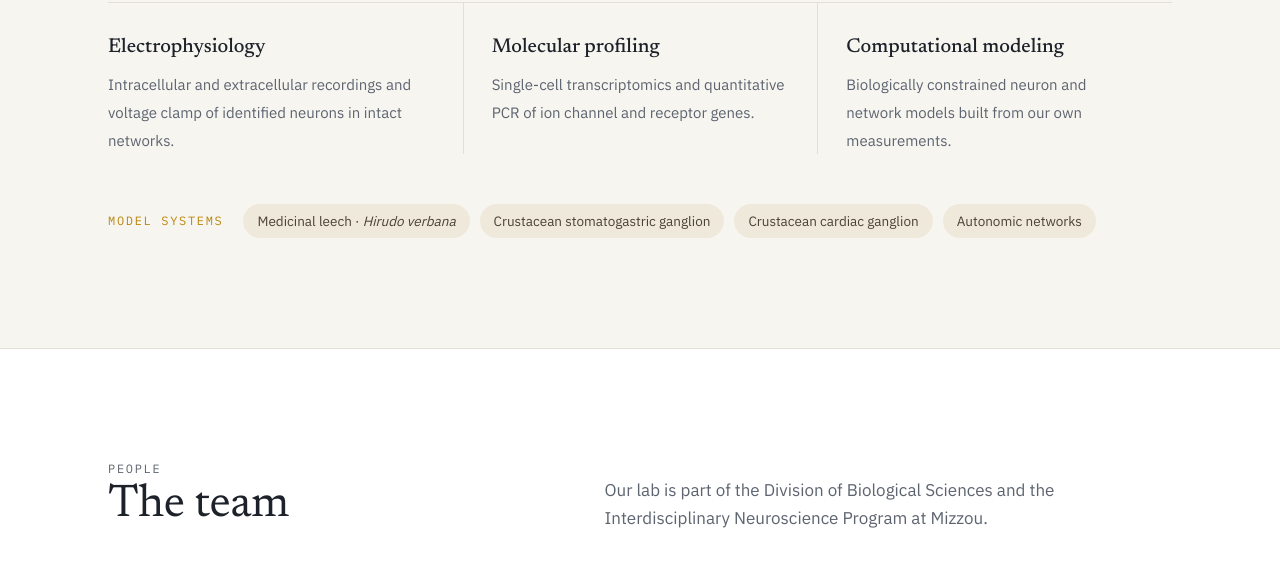
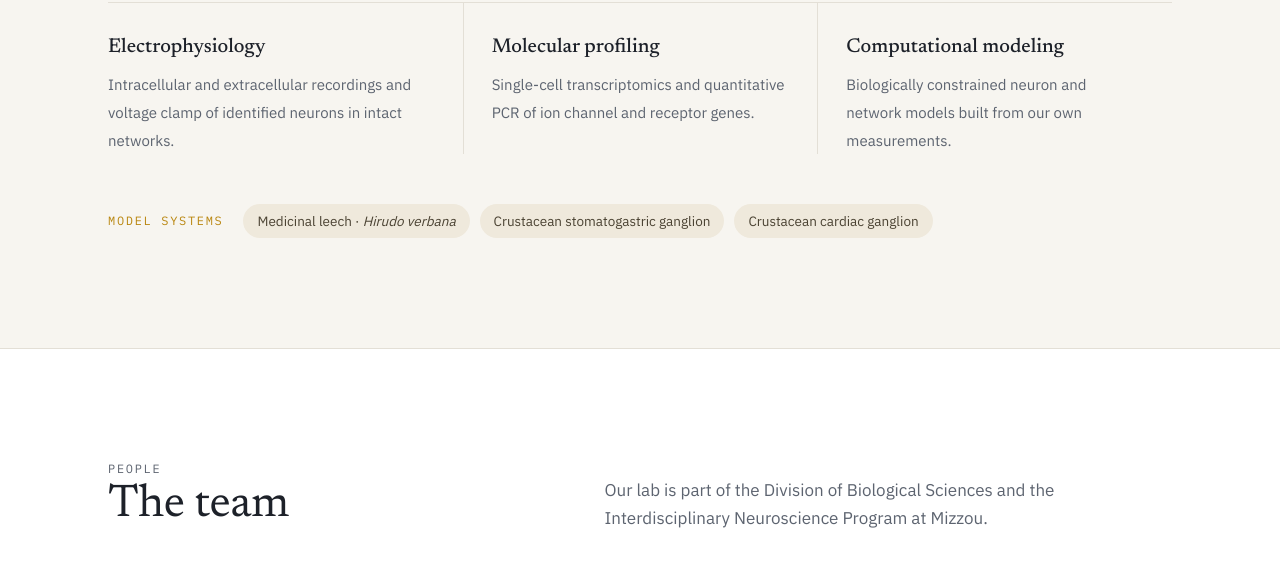
Before and after one commit to SuperCrabMan/schulz-lab, a plain HTML site: page index.html in a window 1280 px wide. Shown: the part 1935-2505 px from the top of the page. Drawn offline with Linux system fonts and the light colour scheme.

Commit message:
Update index.html

```diff
--- a/index.html
+++ b/index.html
@@ -320,7 +320,6 @@
         <span class="chip">Medicinal leech · <i>Hirudo verbana</i></span>
         <span class="chip">Crustacean stomatogastric ganglion</span>
         <span class="chip">Crustacean cardiac ganglion</span>
-        <span class="chip">Autonomic networks</span>
       </div>
     </div>
   </section>
```
